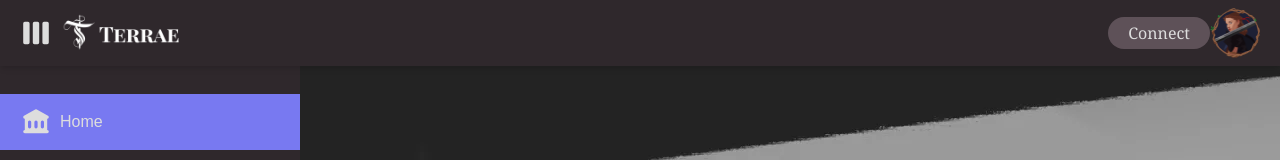
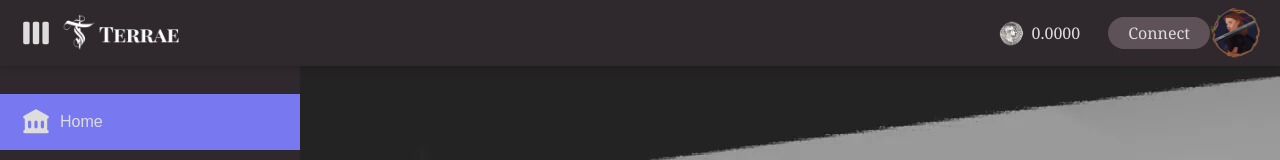
Before and after one commit to fedecaccia/terrae-webapp-tests, a Next.js app: page / in a window 1280 px wide. Shown: the top 160 px of the page. Built offline with nearby package versions, Linux system fonts and the light colour scheme; what react-toast-notifications, web3 would draw is missing.

Commit message:
denaris balance on header

```diff
--- /dev/null
+++ b/components/BalanceHeader.js
@@ -0,0 +1,29 @@
+import Image from "next/image";
+import { useWeb3, useDispatchWeb3 } from '../context/Web3';
+import BigNumber from "bignumber.js";
+
+function BalanceHeader() {
+
+  const userWeb3 = useWeb3();
+  const dispatch = useDispatchWeb3();
+
+  const DENARIS_DECIMALS = 18;
+  const weiToEth = denaris => (BigNumber(denaris).dividedBy(10**DENARIS_DECIMALS).toFixed(4));
+
+  return (
+    <div className="flex flex-row pl-5 pr-5 gap-2 text-gray-lightest text-center justify-center">
+      <Image
+        className=""
+        objectFit="cover"
+        src={"/denaris.png"}
+        width={25}
+        height={25}
+        layout="fixed"
+        alt=""
+      />
+      <p className="addressText"> {weiToEth(userWeb3.balances.tden)}</p>
+    </div>
+  )
+}
+
+export default BalanceHeader;
--- a/components/Header.js
+++ b/components/Header.js
@@ -5,6 +5,7 @@ import {
   MenuIcon
 } from "@heroicons/react/solid";
 import AddressHeader from "./AddressHeader";
+import BalanceHeader from "./BalanceHeader";
 import { useSidebar, useDispatchSidebar } from '../context/Sidebar';
 
 const Header = () => {
@@ -49,6 +50,7 @@ const Header = () => {
 
       {/* Right */}
       <div className="flex items-center sm:space-x-2 justify-end">
+        <BalanceHeader />
         <AddressHeader />
         <Image
           onClick={dummyFunction}
```
